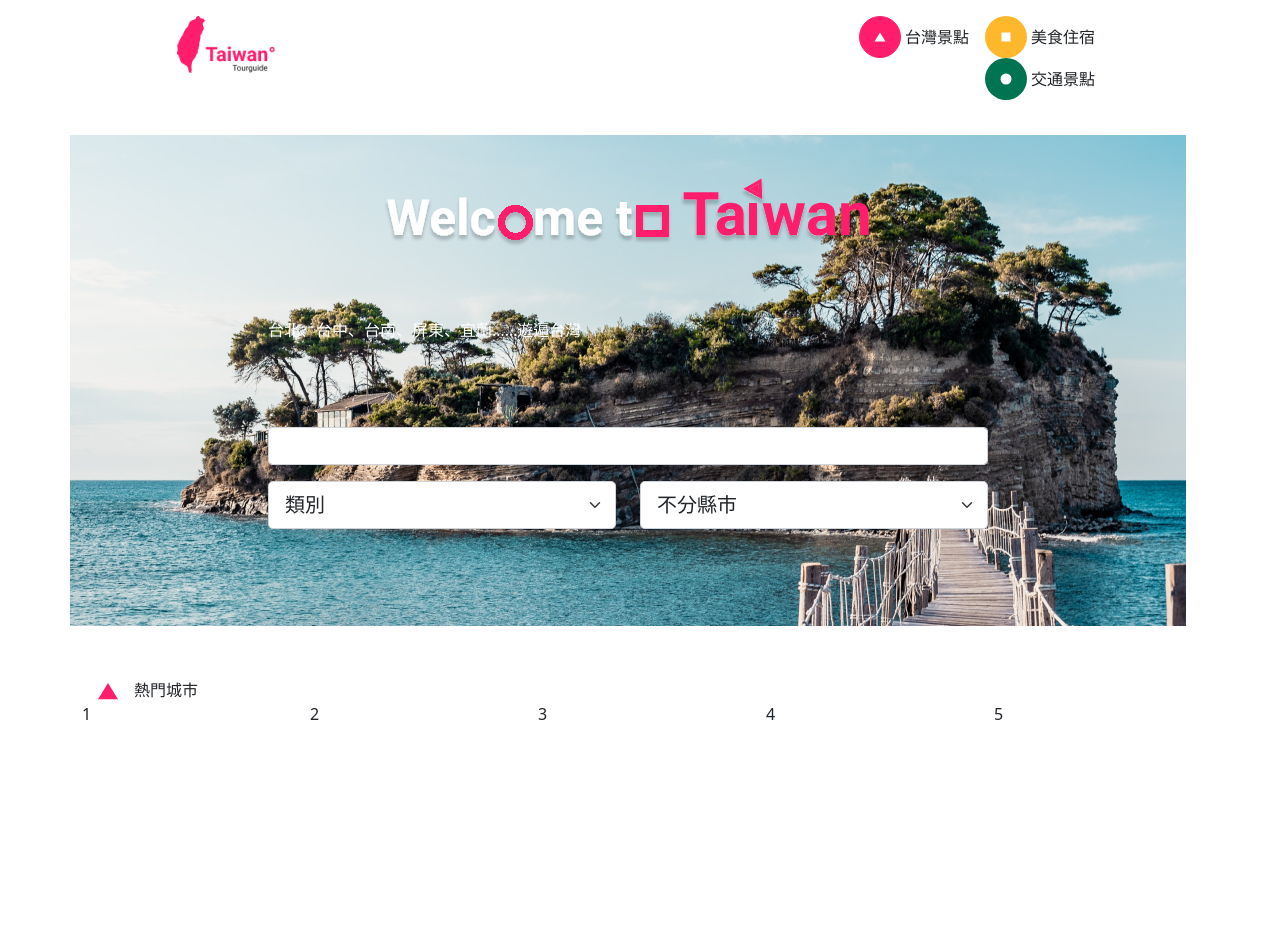
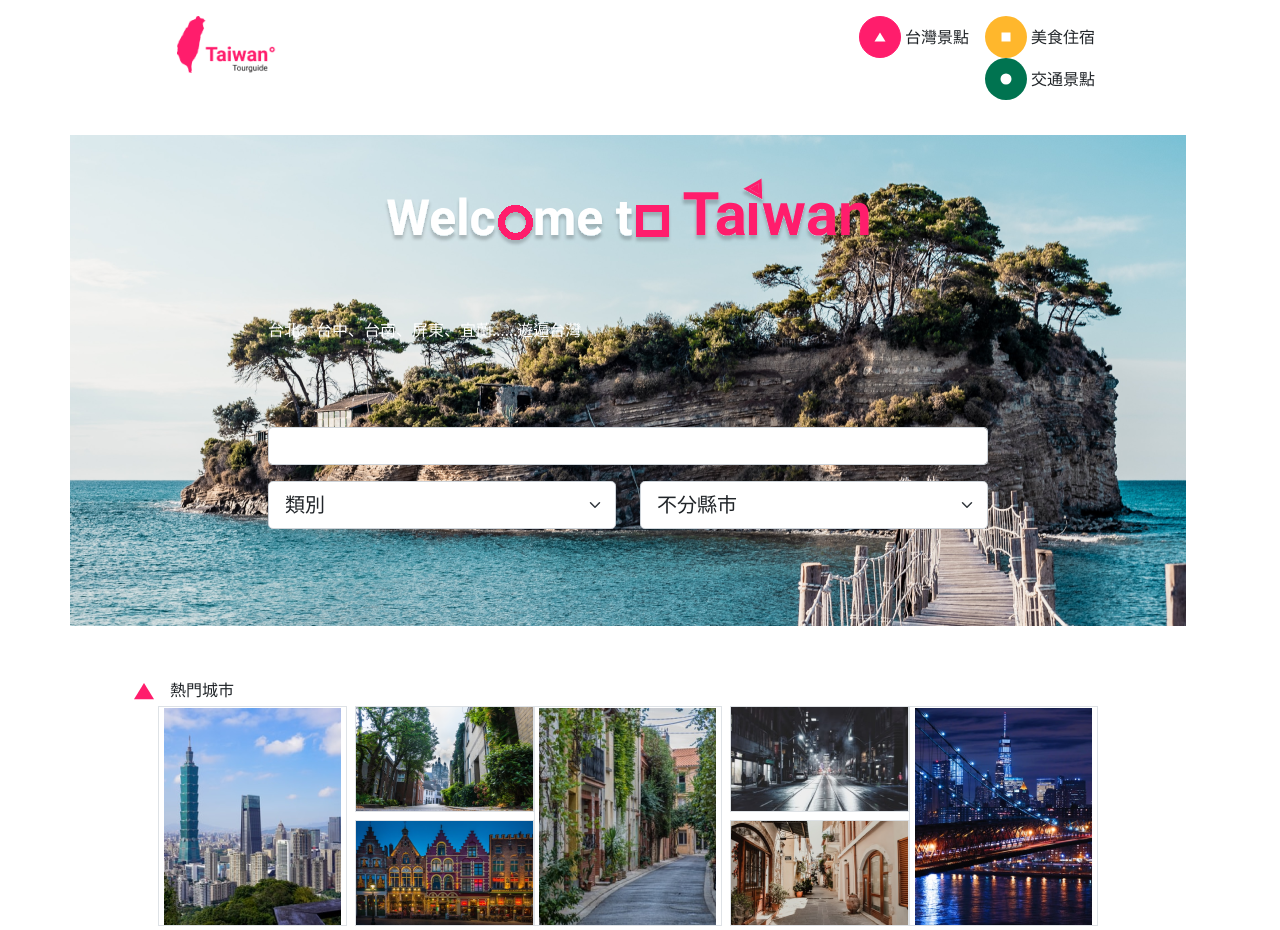
Before and after one commit to dannypc1628/Angular-Taiwan-Tourist-Attractions, an Angular app: page / in a window 1280 px wide. Before the commit the page ends 800 px from the top, so only its background shows below. Built offline with nearby package versions, Linux system fonts and the light colour scheme.

Commit message:
初步完成首頁"熱門城市"區塊

```diff
--- a/src/app/app.component.html
+++ b/src/app/app.component.html
@@ -145,6 +145,9 @@
       </div>
     </form>
   </div>
+
+
+  <body class="row px-5">
     <div class="row px-3 mt-5">
       <div class="col">
         <div class="d-inline me-3">
@@ -155,11 +158,18 @@
         <span>熱門城市</span>
       </div>
     </div>
-  <div class="row">
-    <div class="col">1</div>
-    <div class="col">2</div>
-    <div class="col">3</div>
-    <div class="col">4</div>
-    <div class="col">5</div>
+    <div class="row px-5">
+      <div class="col border m-1 p-1 hot-city-1 hot-city-height-1"></div>
+      <div class="col  row">
+        <div class="col-12  m-1 p-1 border hot-city-2"></div>
+        <div class="col-12  m-1 p-1 border hot-city-3"></div>
       </div>
+      <div class="col border m-1 p-1 hot-city-4"></div>
+      <div class="col  row">
+        <div class="col-12  m-1 p-1 border hot-city-5"></div>
+        <div class="col-12  m-1 p-1 border hot-city-6"></div>
       </div>
+      <div class="col border m-1 p-1 border hot-city-7"></div>
+    </div>
+  </body>
+</div>
--- a/src/styles.scss
+++ b/src/styles.scss
@@ -16,3 +16,48 @@ margin-right: 15px;
   background-repeat: no-repeat;
   background-position: center;
 }
+
+.hot-city-height-1{
+  height: 220px;
+}
+
+.hot-city-height-2{
+  height: 100px;
+}
+
+.hot-city-1{
+  background-image: url("./assets/images/unsplash_qhu2nFWqVEU.png");
+  background-repeat: no-repeat;
+  background-position: center;
+}
+
+.hot-city-2{
+  background-image: url("./assets/images/unsplash_WWUQyFn65ek.png");
+  background-repeat: no-repeat;
+  background-position: center;
+}
+.hot-city-3{
+  background-image: url("./assets/images/unsplash_0clJTXtgsIY.png");
+  background-repeat: no-repeat;
+  background-position: center;
+}
+.hot-city-4{
+  background-image: url("./assets/images/unsplash_XPWYOlfgUgw.png");
+  background-repeat: no-repeat;
+  background-position: center;
+}
+.hot-city-5{
+  background-image: url("./assets/images/unsplash_D6Bk1A3-gMA.png");
+  background-repeat: no-repeat;
+  background-position: center;
+}
+.hot-city-6{
+  background-image: url("./assets/images/unsplash_0gqcBEe2rv8.png");
+  background-repeat: no-repeat;
+  background-position: center;
+}
+.hot-city-7{
+  background-image: url("./assets/images/unsplash_RpZxHPikR6A.png");
+  background-repeat: no-repeat;
+  background-position: center;
+}
```
Lines whose indentation alone changed are shown as unchanged.
